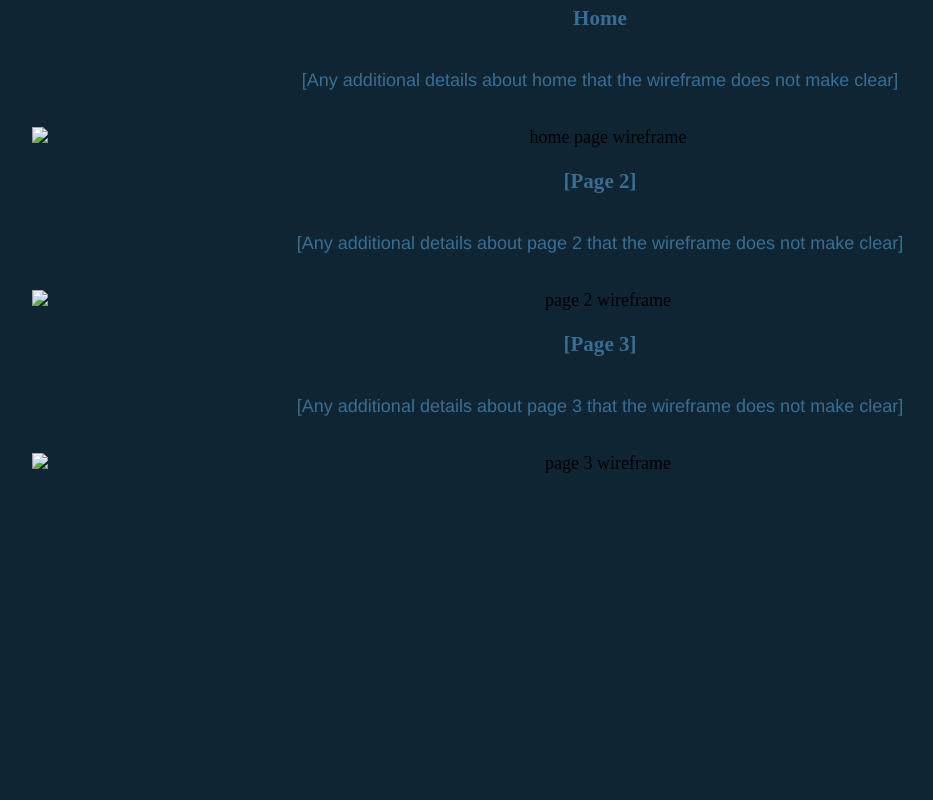
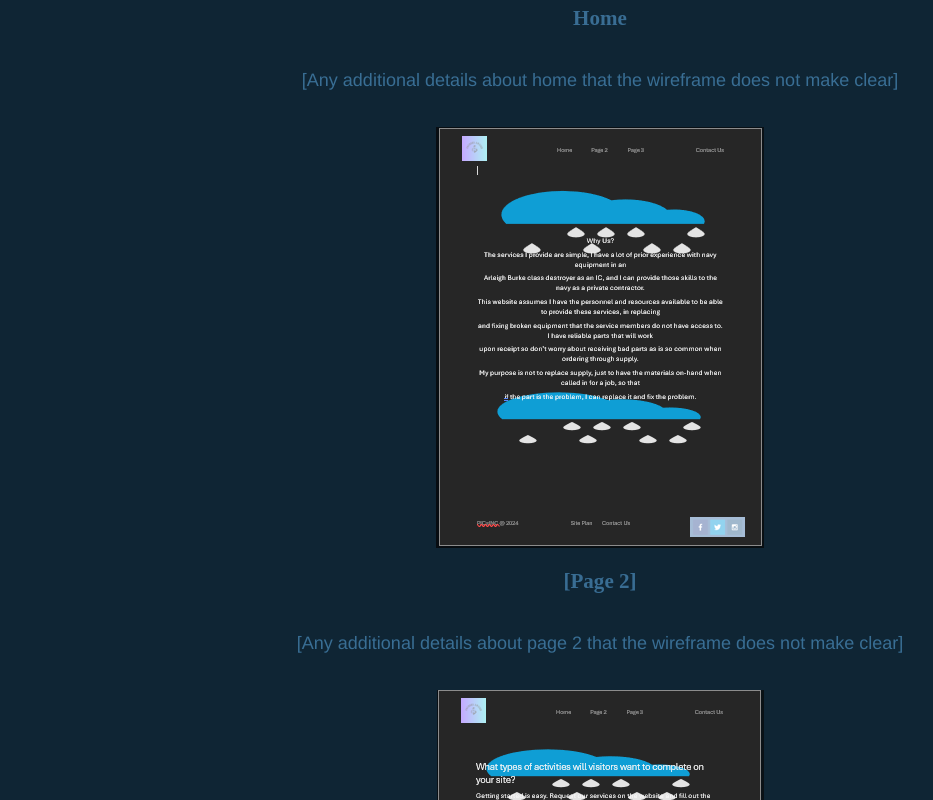
Before and after one commit to Smi15127/picsinc, a plain HTML site: page pws/personal-site-plan.html in a window 1280 px wide. Shown: the part 9660-10460 px from the top of the page, without its empty margins (40-973 px from the left). Before the commit the page ends 10206 px from the top, so only its background shows below. Drawn offline with Linux system fonts and the light colour scheme; a web font is replaced by a local one.

Commit message:
moving around and edits

```diff
--- a/pws/personal-site-plan.html
+++ b/pws/personal-site-plan.html
@@ -199,19 +199,19 @@ need to repair and replace your broken equipment.
       <p>
         [Any additional details about home that the wireframe does not make clear]
       </p>
-      <img src="#" alt="home page wireframe">
+      <img src="images/Wireframe 1.png" alt="home page wireframe">
 
       <h3>[Page 2]</h3>
       <p>
         [Any additional details about page 2 that the wireframe does not make clear]
       </p>
-      <img src="#" alt="page 2 wireframe">
+      <img src="images/Wireframe 2.png" alt="page 2 wireframe">
 
       <h3>[Page 3]</h3>
       <p>
         [Any additional details about page 3 that the wireframe does not make clear]
       </p>
-      <img src="#" alt="page 3 wireframe">
+      <img src="images/Wireframe 3.png" alt="page 3 wireframe">
     </main>
   </body>
 
```
Also changed, not shown: index.html (+2 -2 lines), pws/images/Wireframe 1.png (added), pws/images/Wireframe 2.png (added), pws/images/Wireframe 3.png (added), 2 other files.
